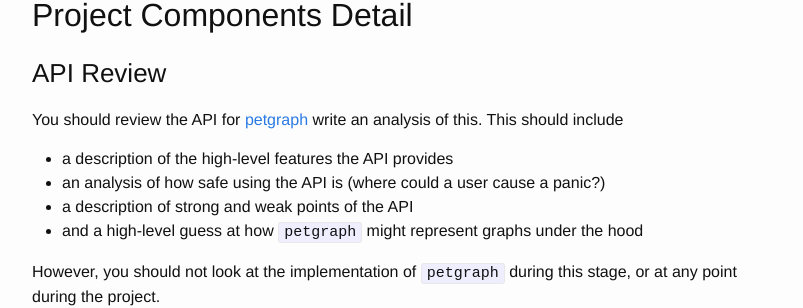
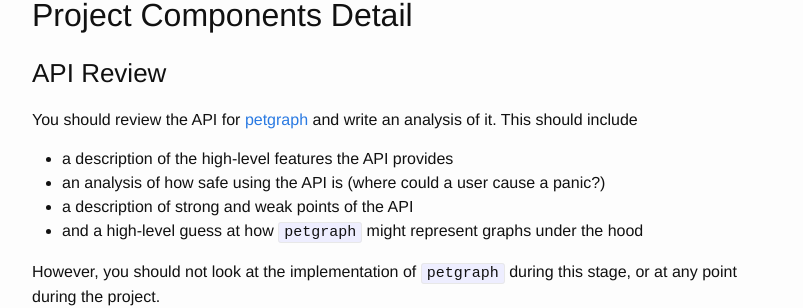
Before and after one commit to hmc-memsafe-2016f/hmc-memsafe-2016f.github.io, a Jekyll site: the page built from assignments/project/index.md, in a window 1280 px wide and 900 px high, scrolled down 1032 px. Shown: the part 149-457 px from the top of the window, without its empty margins (238-1041 px from the left). Built offline with Jekyll 4.4.1, drawn with Linux system fonts in a browser that asks for light colours.

Commit message:
and & it

```diff
--- a/assignments/project/index.md
+++ b/assignments/project/index.md
@@ -58,7 +58,7 @@ definitely be bonuses:
 
 ### API Review
 
-You should review the API for [petgraph][petgraph] write an analysis of this.
+You should review the API for [petgraph][petgraph] and write an analysis of it.
 This should include
 
    * a description of the high-level features the API provides
```
